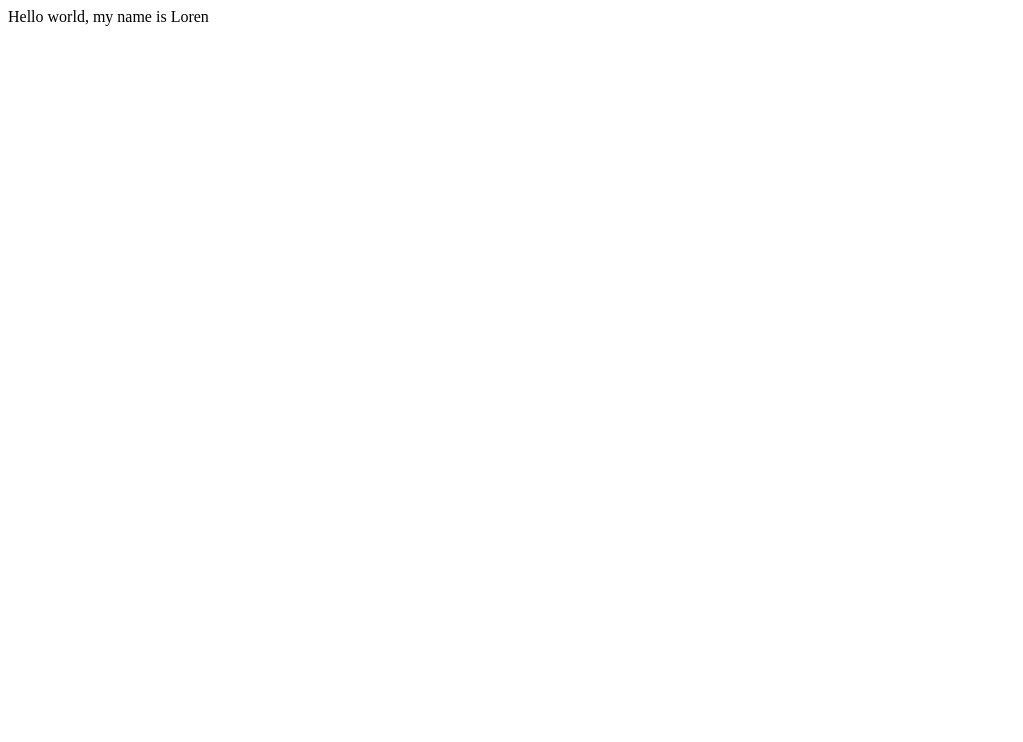
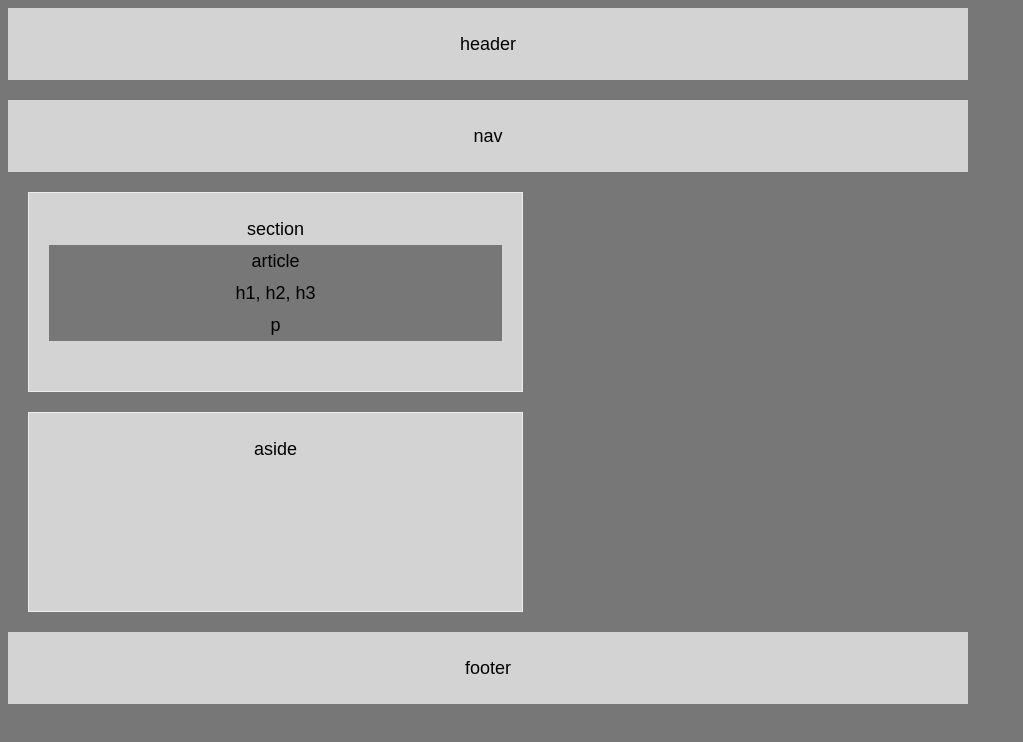
Before and after one commit to chairmanmeow13/chairmanmeow13.github.io, a plain HTML site: page index.html in a window 1280 px wide. Shown: the whole page, without its empty margins (0-1023 px from the left). Drawn offline with Linux system fonts and the light colour scheme.

Commit message:
move hw files

```diff
--- a/index.html
+++ b/index.html
@@ -1 +1,40 @@
-Hello world, my name is Loren
+<!DOCTYPE html>
+
+<head>
+  <meta charset="UTF-8">
+  <title>HW Wireframe</title>
+  <link rel="stylesheet" type="text/css" href="style.css">
+</head>
+
+<body>
+  <header>
+    header
+  </header>
+
+  <section id= "nav">
+    nav
+  </section>
+
+    <div id="division">
+     section
+     <article>
+     <section>article</section>
+     <section>h1, h2, h3</section>
+     <section>p</section>
+     </article>
+
+    </div>
+
+<section id="full">
+    <aside>
+      aside
+    </aside>
+
+  </section>
+
+
+  <footer>
+    footer
+  </footer>
+</body>
+</html>
--- a/style.css
+++ b/style.css
@@ -0,0 +1,54 @@
+* {
+  box-sizing: border-box;
+  text-align: center;
+  background-color: #777;
+  font-family: 'Arial', 'Helvetica Neue', Helvetica, sans-serif;
+  font-size: 18px
+}
+
+body {
+  font-size: 24px;
+  line-height: 32px;
+  color: black;
+  width: 960px;
+}
+
+header {
+  padding: 20px;
+  margin-bottom: 20px;
+  color: black;
+  background: #D3D3D3;
+}
+
+#nav {
+  padding: 20px;
+  margin-bottom: 20px;
+  color: black;
+  background: #D3D3D3;
+}
+
+#division {
+  width: 495px;
+  height: 200px;
+  padding: 20px;
+  margin-left: 20px;
+  margin-bottom: 20px;
+  background: #D3D3D3;
+  border: 1px solid #eee;
+}
+
+aside {
+  width: 495px;
+  height: 200px;
+  padding: 20px;
+  margin-left: 20px;
+  margin-bottom: 20px;
+  background: #D3D3D3;
+  border: 1px solid #eee;
+}
+
+footer {
+  padding: 20px;
+  clear: both;
+  background: #D3D3D3;
+}
```
Also changed, not shown: 2 other files.
